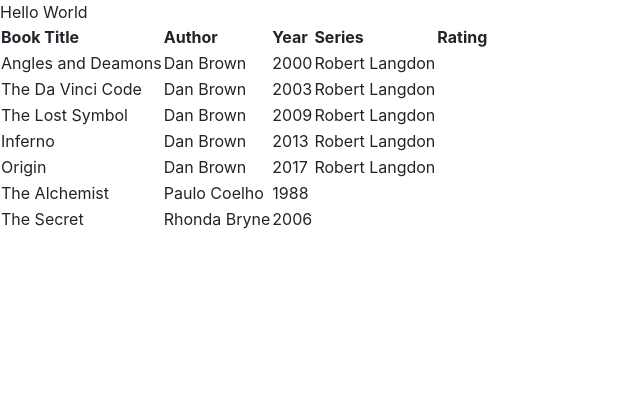
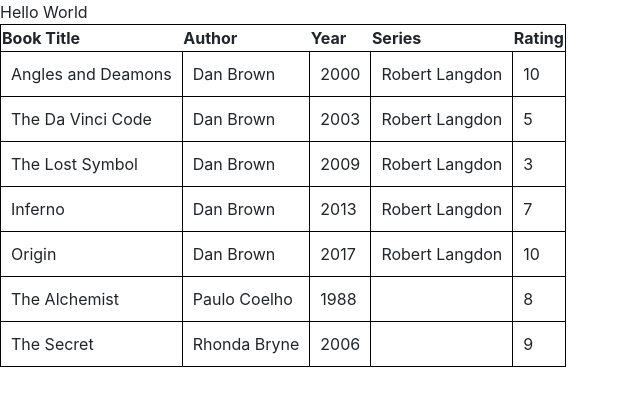
Before and after one commit to 4rund3v/BookShelf, a React (Create React App) app in the folder ui/: page / in a window 1280 px wide. Shown: the top 406 px of the page, without its empty margins (0-640 px from the left). Built offline with nearby package versions, Linux system fonts and the light colour scheme.

Commit message:
[RB]React Table bootstarp for the table creation

```diff
--- a/ui/src/components/bookTable.jsx
+++ b/ui/src/components/bookTable.jsx
@@ -2,23 +2,61 @@
 // named import {} & the default import
 import { bookListing } from '../services/books_listing'
 
+//import Navbar from 'react-bootstrap/Navbar';
+import {Navbar, Nav, NavDropdown,FormControl,Form,Table, Button} from 'react-bootstrap';
 
 class BookTable extends Component {
-    state = {  }
+    state = { booklisting: [], notification: 0, footer:0 }
+
+    componentDidMount(){
+        console.log("Component did mount")
+        this.setState({ booklisting: bookListing})
+        //this.state = { booklisting: bookListing }
+    }
 
     render() {
-        console.log(bookListing);
-        const localbookListing = bookListing;
+        //console.log(bookListing);
+        // const localbookListing = bookListing;
+//         const navBar =  <Navbar bg="light" expand="lg">
+//                           <Navbar.Brand href="#home">BookShelf</Navbar.Brand>
+//                             <Navbar.Toggle aria-controls="basic-navbar-nav" />
+//                             <Navbar.Collapse id="basic-navbar-nav">
+//                           <Nav className="mr-auto">
+//       <Nav.Link href="#home">Home</Nav.Link>
+//       <Nav.Link href="#link">Link</Nav.Link>
+//       <NavDropdown title="Dropdown" id="basic-nav-dropdown">
+//         <NavDropdown.Item href="#action/3.1">Action</NavDropdown.Item>
+//         <NavDropdown.Item href="#action/3.2">Another action</NavDropdown.Item>
+//         <NavDropdown.Item href="#action/3.3">Something</NavDropdown.Item>
+//         <NavDropdown.Divider />
+//         <NavDropdown.Item href="#action/3.4">Separated link</NavDropdown.Item>
+//       </NavDropdown>
+//     </Nav>
+//     <Form inline>
+//       <FormControl type="text" placeholder="Search" className="mr-sm-2" />
+//       <Button variant="outline-success">Search</Button>
+//     </Form>
+//   </Navbar.Collapse>
+// </Navbar>;
 
+
+
+
+
+        const tableStyle = { "border": "1px solid black" ,"padding": "10px"}
         const colNames = ["Book Title", "Author", "Year", "Series", "Rating"];
-        const tableHeader = <tr>{colNames.map((col) => <th>{col}</th>)} </tr>;
-        const tableBody = localbookListing.map((book) => <tr>
-                         <td>{book.title}</td>
-                         <td>{book.author}</td>
-                         <td>{book.year}</td>
-                         <td>{book.series}</td> </tr>);
-        const bookTable = <table className="bookTable">  {tableHeader} {tableBody} </table>;
-    return ( <div>{bookTable}</div>);
+        const tableHeader = <tr style={tableStyle}>{colNames.map((col) => <th>{col}</th>)} </tr>;
+
+        const tableBody = this.state.booklisting.map((book) => <tr key={book.id} style={tableStyle}>
+                         <td style={tableStyle}>{book.title}</td>
+                         <td style={tableStyle}>{book.author}</td>
+                         <td style={tableStyle}>{book.year}</td>
+                         <td style={tableStyle}>{book.series}</td>
+                         <td style={tableStyle}>{book.rating}</td>
+                          </tr>);
+        //const bootStrapTable = <Table striped bordered hover variant="dark">  <thead>   {tableHeader}   </thead>  {tableBody}     </Table>;
+        const bookTable = <table className="bookTable" style={tableStyle}>  {tableHeader} {tableBody} </table>;
+    return ( <div> {bookTable}</div>);
     }
 }
 
```
